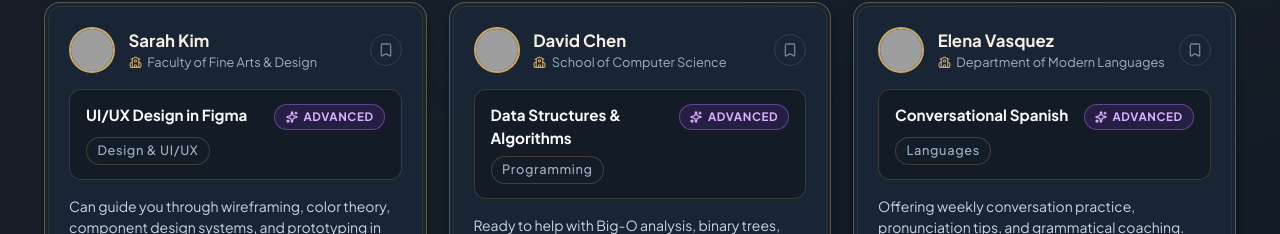
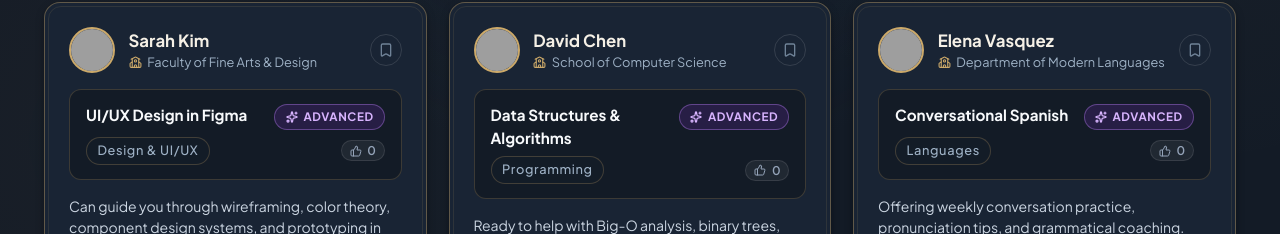
Before and after one commit to mihikapandit-107/SkillSync, a React (Vite) app in the folder frontend/: page / in a window 1280 px wide. Both pictures are taken after a click on the button "Explore Demo". Shown: the part 500-734 px from the top of the page. Built offline with nearby package versions, Linux system fonts and the light colour scheme; grey boxes are pictures that could not be loaded; a web font is replaced by a local one.

Commit message:
feat(discover): add peer skill endorsement button and live count display

```diff
--- a/frontend/src/components/discover/DiscoverView.jsx
+++ b/frontend/src/components/discover/DiscoverView.jsx
@@ -13,6 +13,7 @@ import {
   ChevronRight,
   Bookmark,
   BookmarkCheck,
+  ThumbsUp,
 } from 'lucide-react';
 import { skillsApi } from '../../api/skills';
 import { savedPeersApi } from '../../api/auth';
@@ -169,6 +170,53 @@ export function DiscoverView({ onRequireLogin }) {
       alert(formatApiError(err));
     } finally {
       setBookmarkingId(null);
+    }
+  };
+
+  const handleToggleEndorse = async (item) => {
+    if (!isAuthenticated) {
+      onRequireLogin?.();
+      return;
+    }
+    const currentlyEndorsed = !!item.is_endorsed;
+    const currentCount = item.endorsements_count || 0;
+
+    // Optimistically update
+    setAllPeers((prev) =>
+      prev.map((p) => {
+        if (p.id === item.id) {
+          return {
+            ...p,
+            is_endorsed: !currentlyEndorsed,
+            endorsements_count: currentlyEndorsed ? Math.max(0, currentCount - 1) : currentCount + 1,
+          };
+        }
+        return p;
+      })
+    );
+
+    if (!isDemoMode) {
+      try {
+        const res = await skillsApi.toggleEndorsement(item.id);
+        setAllPeers((prev) =>
+          prev.map((p) => {
+            if (p.id === item.id) {
+              return {
+                ...p,
+                is_endorsed: res.endorsed,
+                endorsements_count: res.endorsements_count,
+              };
+            }
+            return p;
+          })
+        );
+      } catch (err) {
+        // Rollback
+        setAllPeers((prev) =>
+          prev.map((p) => (p.id === item.id ? { ...p, is_endorsed: currentlyEndorsed, endorsements_count: currentCount } : p))
+        );
+        alert(formatApiError(err));
+      }
     }
   };
 
@@ -607,7 +655,33 @@ export function DiscoverView({ onRequireLogin }) {
                         <div style={{ fontWeight: 700, fontSize: '0.95rem', color: '#f8fafc' }}>{item.skill?.name || 'Skill'}</div>
                         <LevelBadge level={item.level} />
                       </div>
-                      <CategoryBadge category={item.skill?.category} />
+                      <div style={{ display: 'flex', justifyContent: 'space-between', alignItems: 'center', marginTop: '0.4rem' }}>
+                        <CategoryBadge category={item.skill?.category} />
+                        <button
+                          type="button"
+                          className="btn btn-sm"
+                          style={{
+                            padding: '2px 8px',
+                            fontSize: '0.75rem',
+                            display: 'flex',
+                            alignItems: 'center',
+                            gap: '0.35rem',
+                            borderRadius: 'var(--radius-full)',
+                            backgroundColor: item.is_endorsed ? 'rgba(204, 169, 105, 0.25)' : 'rgba(255, 255, 255, 0.06)',
+                            color: item.is_endorsed ? '#cca969' : '#94a3b8',
+                            border: item.is_endorsed ? '1px solid #cca969' : '1px solid rgba(255, 255, 255, 0.1)',
+                            cursor: 'pointer',
+                          }}
+                          title={item.is_endorsed ? 'Click to remove endorsement' : 'Endorse this skill'}
+                          onClick={(e) => {
+                            e.stopPropagation();
+                            handleToggleEndorse(item);
+                          }}
+                        >
+                          <ThumbsUp size={12} fill={item.is_endorsed ? '#cca969' : 'none'} />
+                          <span>{item.endorsements_count || 0}</span>
+                        </button>
+                      </div>
                     </div>
 
                     <p style={{
```
